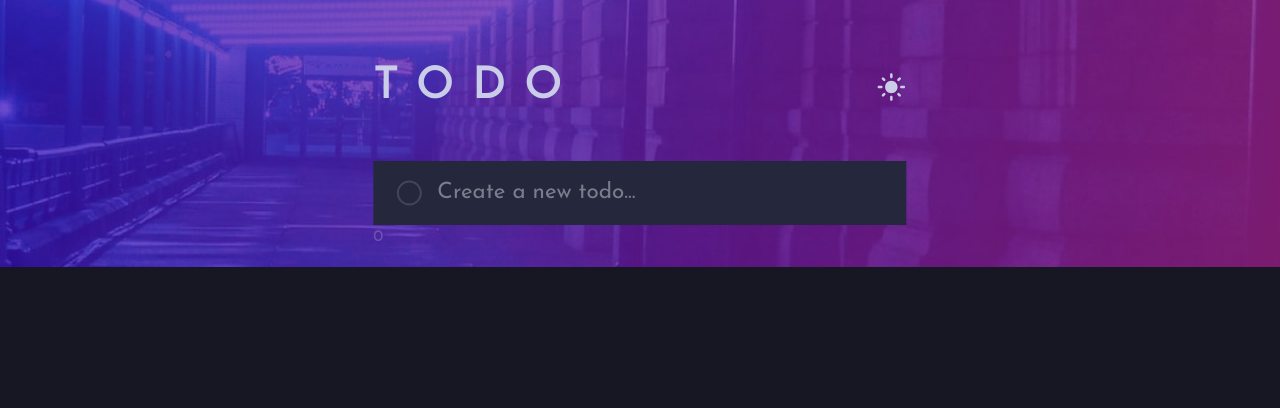
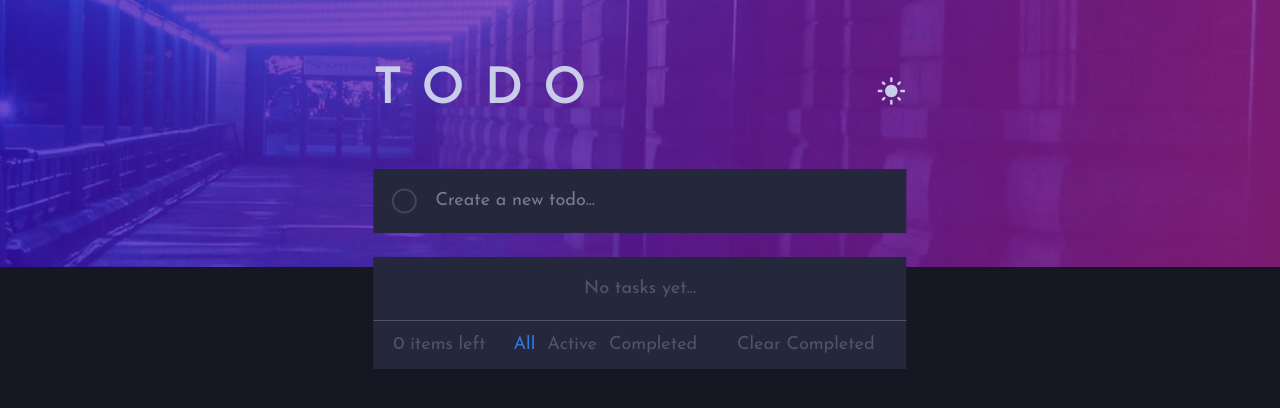
Before and after one commit to wolterGray/toDoList, a React (Vite) app: page / in a window 1280 px wide. Shown: the top 408 px of the page. Built offline with nearby package versions, Linux system fonts and the light colour scheme.

Commit message:
Minor edits to checkbox styles

```diff
--- a/src/App.css
+++ b/src/App.css
@@ -1,27 +1,24 @@
-
-
 .checkbox {
-  width: 60px;
   height: 100%;
-  position: absolute;
-  left: 0;
-  top: 0;
+  position: relative;
   cursor: pointer;
+  width: 25px;
+  height: 25px;
+  margin-left: 20px;
 }
-
 
 .checkbox::before,
 .checkbox::after {
   content: "";
+  width: 25px;
+  height: 25px;
   position: absolute;
   border-radius: 50%;
   top: 50%;
-  left: 60%;
+  left: 50%;
   transform: translate(-50%, -50%);
 }
 .checkbox::before {
-  width: 25px;
-  height: 25px;
   border: 2px solid #ffffff24;
 }
 
@@ -35,19 +32,20 @@
 }
 .checkbox:hover:after {
   content: "";
-  position: absolute;
   width: 20px;
   height: 20px;
   background: hsl(235, 24%, 19%);
 }
 .checked:hover:after {
+  width: 25px;
+  height: 25px;
   background: url("../public/icon-check.svg") no-repeat;
   background-position: center;
 }
 .checked:after {
   content: "";
-  width: 20px;
-  height: 20px;
+  width: 25px;
+  height: 25px;
   background: url("../public/icon-check.svg") no-repeat;
   background-position: center;
 }
--- a/src/App.jsx
+++ b/src/App.jsx
@@ -9,7 +9,6 @@ import TasksSection from "./components/TasksSection/TasksSection";
 function App() {
   const [tasksData, setTasksData] = React.useState([]);
 
-
   function removeTask(id) {
     const newTaskArr = tasksData.filter((t) => t.id !== id);
     setTasksData(newTaskArr);
@@ -19,24 +18,29 @@ function App() {
       e.id === id ? {...e, complete: !e.complete} : e
     );
     setTasksData(newTaskArr);
-
   }
-  function clearAllCompleted(){
-    setTasksData(tasksData.filter((e) => e.complete === false))
+  function clearAllCompleted() {
+    setTasksData(tasksData.filter((e) => e.complete === false));
   }
 
   return (
     <div className="relative select-none">
-      <img src="/bg-desktop-dark.jpg" alt="background banner" />
-      <div className="h-3/5 w-5/12 mx-auto absolute top-1/2 left-1/2 transform -translate-x-1/2 -translate-y-1/2">
+      <img
+        className="h-full"
+        src="/bg-desktop-dark.jpg"
+        alt="background banner"
+      />
+      <div className="h-3/5 w-5/12 text-[18px] mx-auto absolute top-1/2 left-1/2 transform -translate-x-1/2 -translate-y-1/2">
         <Header />
         <EnterField setter={setTasksData} />
+        {tasksData && (
           <TasksSection
             removeTask={removeTask}
             setCompleteStatus={setCompleteStatus}
             clearAllCompleted={clearAllCompleted}
             tasksData={tasksData}
           />
+        )}
       </div>
     </div>
   );
--- a/src/components/EnterField/EnterField.jsx
+++ b/src/components/EnterField/EnterField.jsx
@@ -8,8 +8,12 @@ function EnterField({setter, id}) {
   const [inputValue, setInputValue] = React.useState("");
 
   const addTask = () => {
-    setter((prev) => [...prev, {id: v4(), complete: false, name: inputValue}]);
+    setter((prev) => [
+      ...prev,
+      {id: v4(), complete: checkStatus, name: inputValue},
+    ]);
     setInputValue("");
+    setCheckStatus(false);
   };
   const onPushEnter = (e) => {
     if (e.key === "Enter" && inputValue.trim().length) {
@@ -18,10 +22,13 @@ function EnterField({setter, id}) {
   };
 
   return (
-    <div className="relative h-16 bg-customSecBg">
-      <CheckBox checkStatus={checkStatus} setCheckStatus={setCheckStatus} />
+    <div className="relative h-16 flex items-center bg-customSecBg">
+      <CheckBox
+        checkStatus={checkStatus}
+        onClick={() => setCheckStatus(!checkStatus)}
+      />
       <input
-        className=" bg-[transparent] w-[80%] placeholder:opacity-[0.7]  mr-0-auto h-full rounded-md  text-[1.4em] outline-none  pl-16 text-customCl"
+        className=" bg-[transparent]  w-full h-full ml-5 placeholder:opacity-[0.7]  mr-0-auto  rounded-md outline-none text-customCl"
         placeholder="Create a new todo..."
         onKeyDown={(e) => onPushEnter(e)}
         onChange={(el) => setInputValue(el.target.value)}
--- a/src/components/Header/Header.jsx
+++ b/src/components/Header/Header.jsx
@@ -4,9 +4,9 @@ import {MdLightMode} from "react-icons/md";
 function Header() {
   return (
     <header className="text-customCl mb-10 flex items-center justify-between w-full">
-      <a href="#" className="font-[600] tracking-[.40em] text-[2.8em]">
+      <p href="#" className="font-[600] tracking-[.40em] text-[2.8em]">
         TODO
-      </a>
+      </p>
       <MdLightMode className="text-3xl cursor-pointer" />
     </header>
   );
--- a/src/components/TaskItem/TaskItem.jsx
+++ b/src/components/TaskItem/TaskItem.jsx
@@ -8,19 +8,19 @@ function TaskItem({children, removeTask, setCompleteStatus, complete, id}) {
     <div
       onMouseEnter={() => setCrossVisible(true)}
       onMouseLeave={() => setCrossVisible(false)}
-      className="relative border-b-[1px] flex items-center border-customBorder  h-16">
-      <CheckBox checkStatus={complete} />
+      className="relative  flex items-center border-b-[1px] border-customBorder  h-16">
+      <CheckBox checkStatus={complete} onClick={() => setCompleteStatus(id)} />
       <p
         onClick={() => setCompleteStatus(id)}
         className={`${
-          complete && " line-through text-opacity-25"
-        } flex items-center cursor-pointer placeholder:opacity-[0.7] w-full h-full rounded-md text-[1.4em] outline-none  pl-16 text-customCl `}>
+          complete && "line-through leading-normal text-opacity-25"
+        } flex items-center cursor-pointer placeholder:opacity-[0.7] w-full  rounded-md outline-none pl-5 text-customCl `}>
         {children}
       </p>
       <RxCross1
         onClick={() => removeTask(id)}
         className={`${
-          crossVisible ? "visible" : "hidden"
+          crossVisible ? "opacity-1" : "opacity-0"
         } text-[1.5em]  mr-5 cursor-pointer  hover:text-customCl`}
       />
     </div>
--- a/src/components/TasksSection/TasksSection.jsx
+++ b/src/components/TasksSection/TasksSection.jsx
@@ -2,7 +2,12 @@ import React from "react";
 
 import TaskItem from "../TaskItem/TaskItem";
 
-function TasksSection({tasksData, setCompleteStatus, clearAllCompleted, removeTask}) {
+function TasksSection({
+  tasksData,
+  setCompleteStatus,
+  clearAllCompleted,
+  removeTask,
+}) {
   const [activeOption, setActiveOption] = React.useState("All");
 
   const [controlsValue] = React.useState(["All", "Active", "Completed"]);
@@ -15,13 +20,10 @@ function TasksSection({tasksData, setCompleteStatus, clearAllCompleted, removeTa
     } else return tasksData;
   }
 
-
   return (
-    tasksData.length && (
-      <div className="bg-customSecBg mt-6">
-        {filterTasks().map(
-          (task) =>
-            (
+    <div className="bg-customSecBg mt-6 ">
+      {filterTasks().length > 0 ? (
+        filterTasks().map((task) => (
           <TaskItem
             setCompleteStatus={setCompleteStatus}
             id={task.id}
@@ -30,11 +32,19 @@ function TasksSection({tasksData, setCompleteStatus, clearAllCompleted, removeTa
             key={task.id}>
             {task.name}
           </TaskItem>
-            ) || 22
+        ))
+      ) : (
+        <p className="h-16  font-[500] flex items-center justify-center border-b-[1px] border-customBorder">
+          {activeOption !== "All"
+            ? ` No "${activeOption}" tasks.`
+            : "No tasks yet..."}
+        </p>
       )}
-        <div className="h-12 p-5  flex justify-between items-center">
+      <div className="h-12 p-5 flex justify-between items-center">
         <div>
-            <p>5 items left</p>
+          <p>
+            {tasksData.filter((e) => e.complete === false).length} items left
+          </p>
         </div>
         <div>
           {controlsValue.map((element) => (
@@ -51,11 +61,14 @@ function TasksSection({tasksData, setCompleteStatus, clearAllCompleted, removeTa
           ))}
         </div>
         <div>
-            <button onClick={clearAllCompleted} className="mr-3 hover:text-customCl">Clear Completed</button>
+          <button
+            onClick={clearAllCompleted}
+            className="mr-3 hover:text-customCl">
+            Clear Completed
+          </button>
         </div>
       </div>
     </div>
-    )
   );
 }
 
--- a/src/components/checkBox/CheckBox.jsx
+++ b/src/components/checkBox/CheckBox.jsx
@@ -1,9 +1,9 @@
 import React from "react";
 
-function CheckBox({checkStatus}) {
-
+function CheckBox({checkStatus, onClick}) {
   return (
     <span
+      onClick={onClick}
       className={`checkbox ${checkStatus ? "checked" : ""}`}
     />
   );
```
Lines whose indentation alone changed are shown as unchanged.
